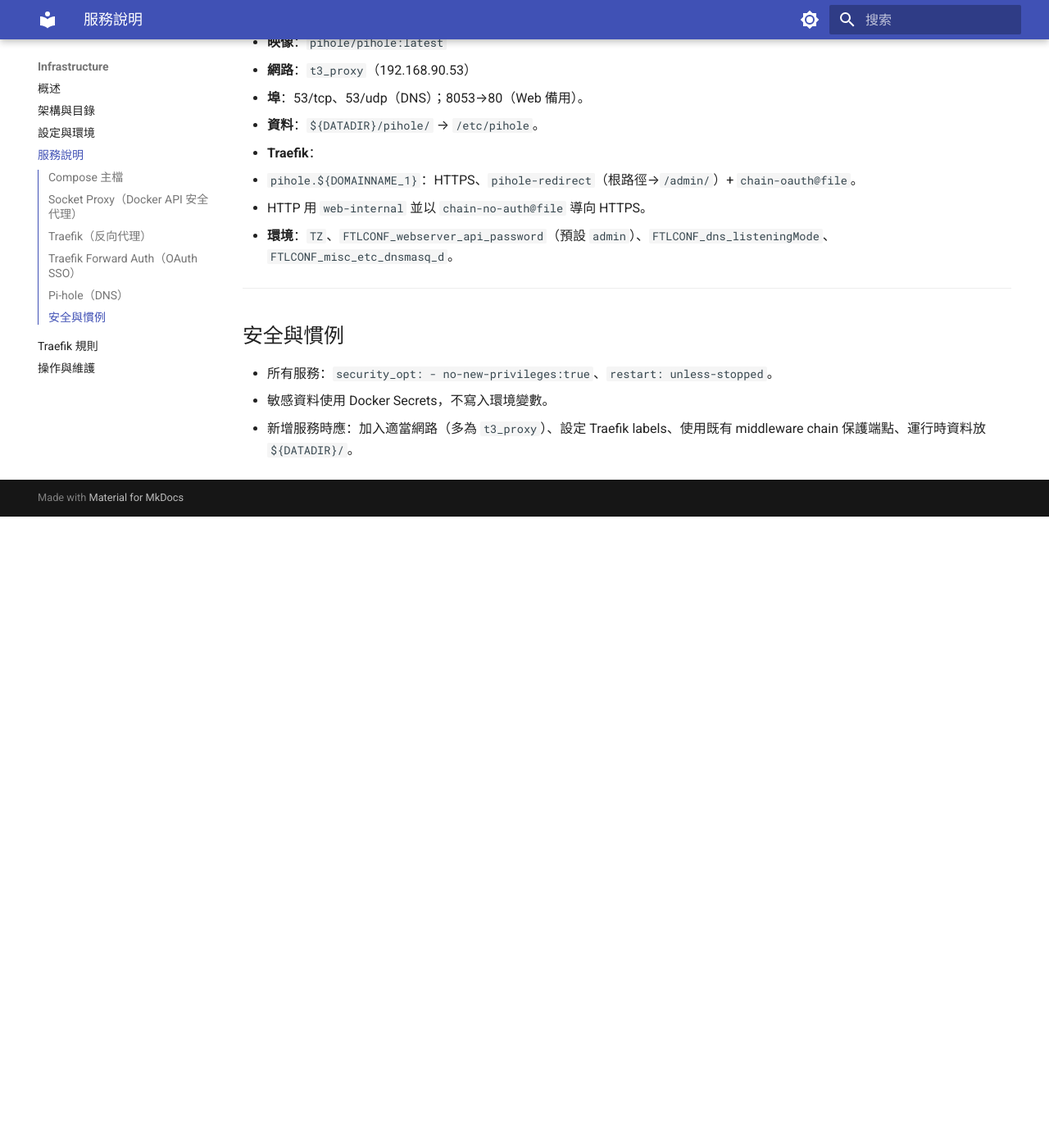
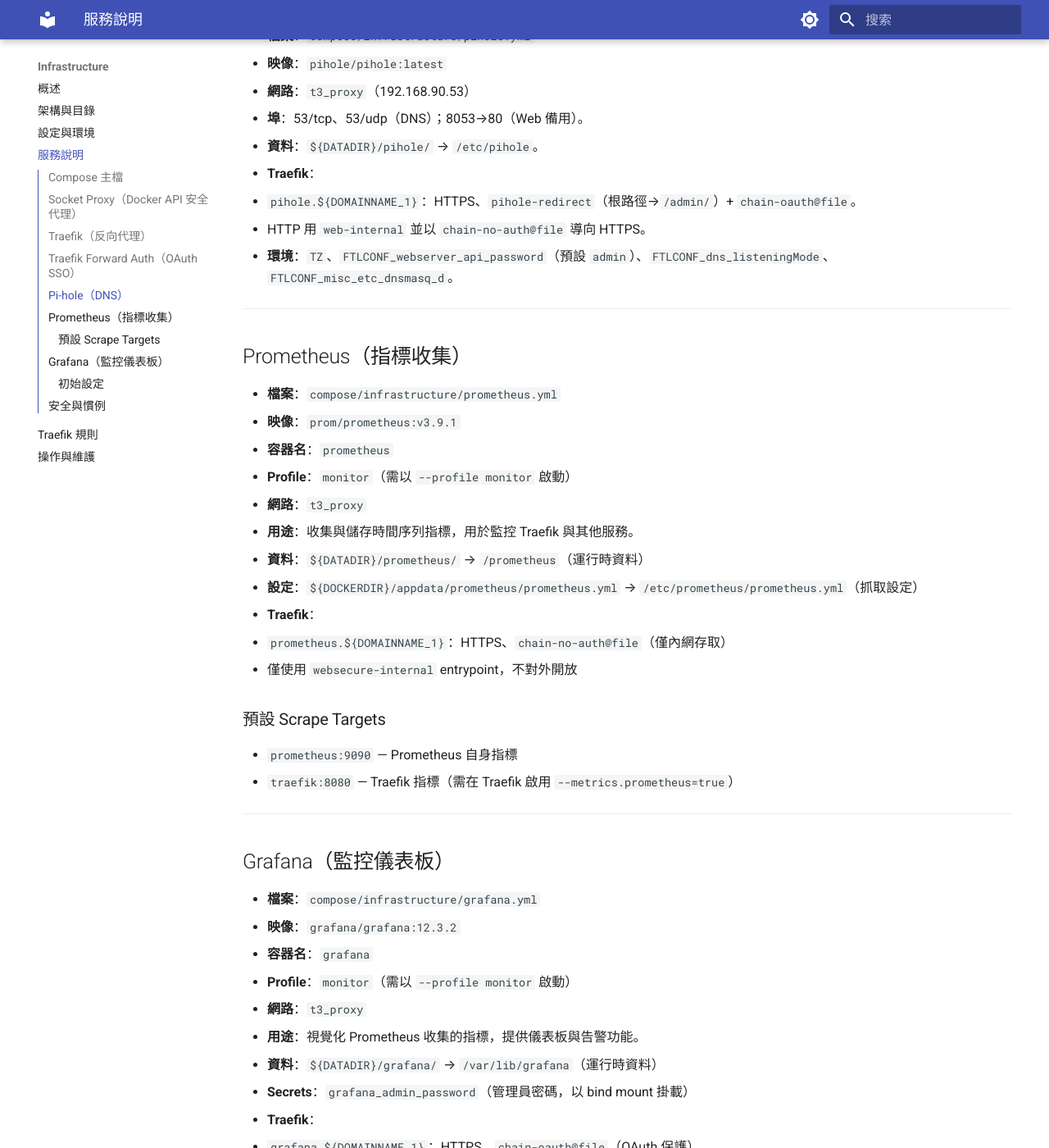
Before and after one commit to novis10813/home-server-setup, an MkDocs documentation site: the page built from docs/infrastructure/services.md, in a window 1280 px wide and 1400 px high, scrolled down 1683 px. Shown: the whole window at 82% size. Built offline with MkDocs 1.6.1 and Material for MkDocs 9.7.7, drawn with Linux system fonts in a browser that asks for light colours; before the commit the page ends 2313 px from its top, so only the background shows below that; some of the changed text lies outside the part shown.

Commit message:
docs: update documentation for Prometheus and Grafana monitoring
- Add monitoring stack to tech stack and directory structure
- Update Infrastructure section with Prometheus/Grafana details
- Add service documentation with setup instructions
- Add grafana_admin_password to secrets reference
- Update quick reference with monitoring URLs and profile flag

```diff
--- a/docs/infrastructure/services.md
+++ b/docs/infrastructure/services.md
@@ -5,8 +5,8 @@
 `docker-compose-infrastructure.yml` 負責：
 
 - 定義 **networks**：`default`、`socket_proxy`、`t3_proxy`
-- 定義 **secrets**：`basic_auth_credentials`、`cf_dns_api_token`、`google_oauth_client_id`、`google_oauth_client_secret`
-- **include** 下列子檔：socket-proxy、traefik、traefik-forward-auth、pihole
+- 定義 **secrets**：`basic_auth_credentials`、`cf_dns_api_token`、`google_oauth_client_id`、`google_oauth_client_secret`、`grafana_admin_password`
+- **include** 下列子檔：socket-proxy、traefik、traefik-forward-auth、pihole、prometheus、grafana
 
 ---
 
@@ -63,6 +63,54 @@
 
 ---
 
+## Prometheus（指標收集）
+
+- **檔案**：`compose/infrastructure/prometheus.yml`
+- **映像**：`prom/prometheus:v3.9.1`
+- **容器名**：`prometheus`
+- **Profile**：`monitor`（需以 `--profile monitor` 啟動）
+- **網路**：`t3_proxy`
+- **用途**：收集與儲存時間序列指標，用於監控 Traefik 與其他服務。
+- **資料**：`${DATADIR}/prometheus/` → `/prometheus`（運行時資料）
+- **設定**：`${DOCKERDIR}/appdata/prometheus/prometheus.yml` → `/etc/prometheus/prometheus.yml`（抓取設定）
+- **Traefik**：
+  - `prometheus.${DOMAINNAME_1}`：HTTPS、`chain-no-auth@file`（僅內網存取）
+  - 僅使用 `websecure-internal` entrypoint，不對外開放
+
+### 預設 Scrape Targets
+
+- `prometheus:9090` — Prometheus 自身指標
+- `traefik:8080` — Traefik 指標（需在 Traefik 啟用 `--metrics.prometheus=true`）
+
+---
+
+## Grafana（監控儀表板）
+
+- **檔案**：`compose/infrastructure/grafana.yml`
+- **映像**：`grafana/grafana:12.3.2`
+- **容器名**：`grafana`
+- **Profile**：`monitor`（需以 `--profile monitor` 啟動）
+- **網路**：`t3_proxy`
+- **用途**：視覺化 Prometheus 收集的指標，提供儀表板與告警功能。
+- **資料**：`${DATADIR}/grafana/` → `/var/lib/grafana`（運行時資料）
+- **Secrets**：`grafana_admin_password`（管理員密碼，以 bind mount 掛載）
+- **Traefik**：
+  - `grafana.${DOMAINNAME_1}`：HTTPS、`chain-oauth@file`（OAuth 保護）
+  - 使用 `websecure-internal` 與 `websecure-external` entrypoints（內外網皆可存取）
+- **環境**：
+  - `GF_SECURITY_ADMIN_USER=admin`
+  - `GF_SECURITY_ADMIN_PASSWORD__FILE=/run/secrets/grafana_admin_password`
+  - `GF_USERS_ALLOW_SIGN_UP=false`
+  - `GF_SERVER_ROOT_URL=https://grafana.${DOMAINNAME_1}`
+
+### 初始設定
+
+1. 首次登入使用 admin 帳號與 secrets 中設定的密碼
+2. 新增 Prometheus 資料來源：URL 為 `http://prometheus:9090`
+3. 匯入 Traefik 儀表板：Dashboard ID `17346`
+
+---
+
 ## 安全與慣例
 
 - 所有服務：`security_opt: - no-new-privileges:true`、`restart: unless-stopped`。
```
Also changed, not shown: AGENTS.md (+10 -12 lines), README.md (+16 -5 lines), docs/README.md (+6 -3 lines), docs/infrastructure/README.md (+8 -3 lines), docs/infrastructure/architecture.md (+18 -10 lines), docs/infrastructure/configuration.md (+1 -0 lines).
